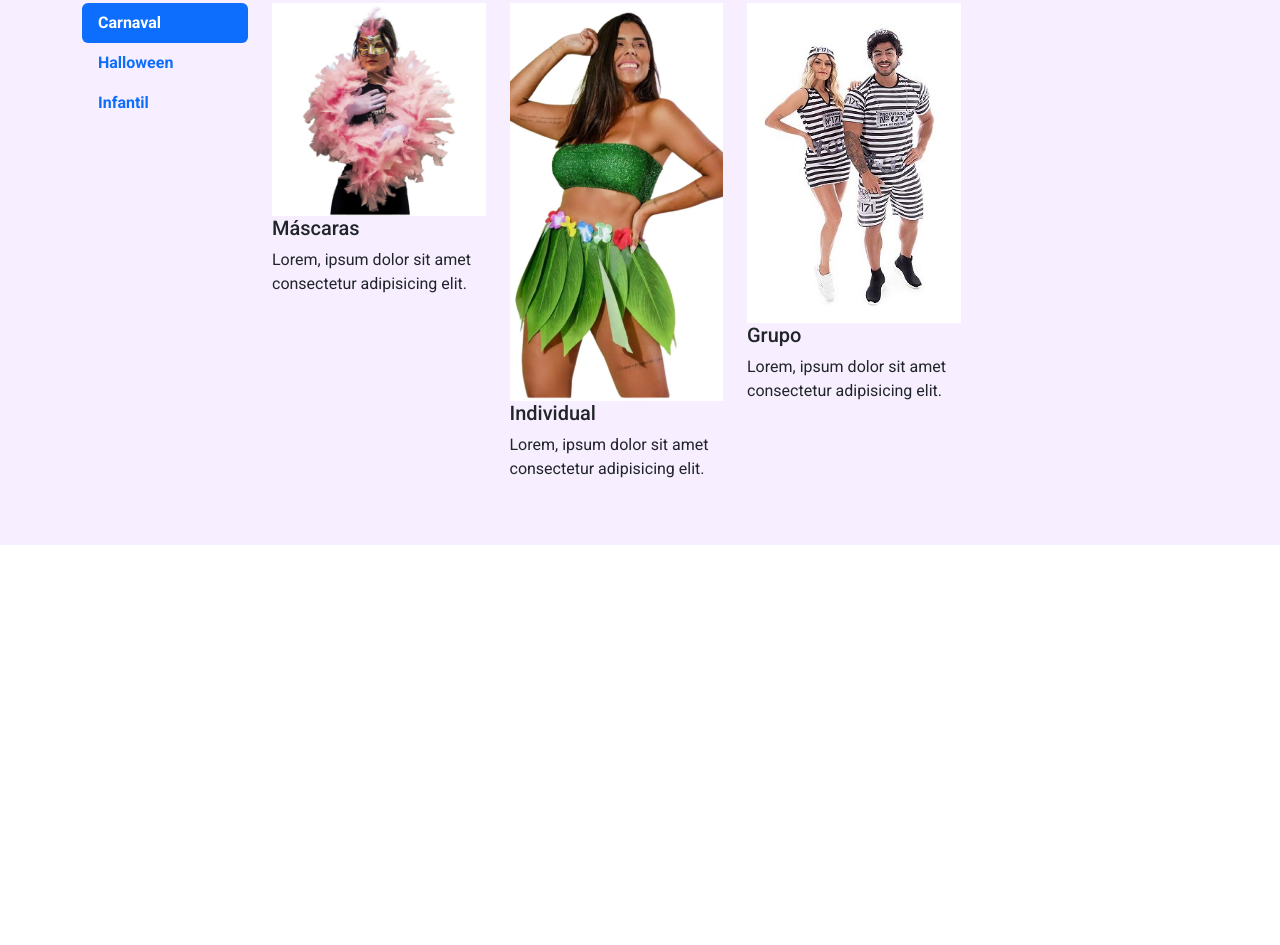
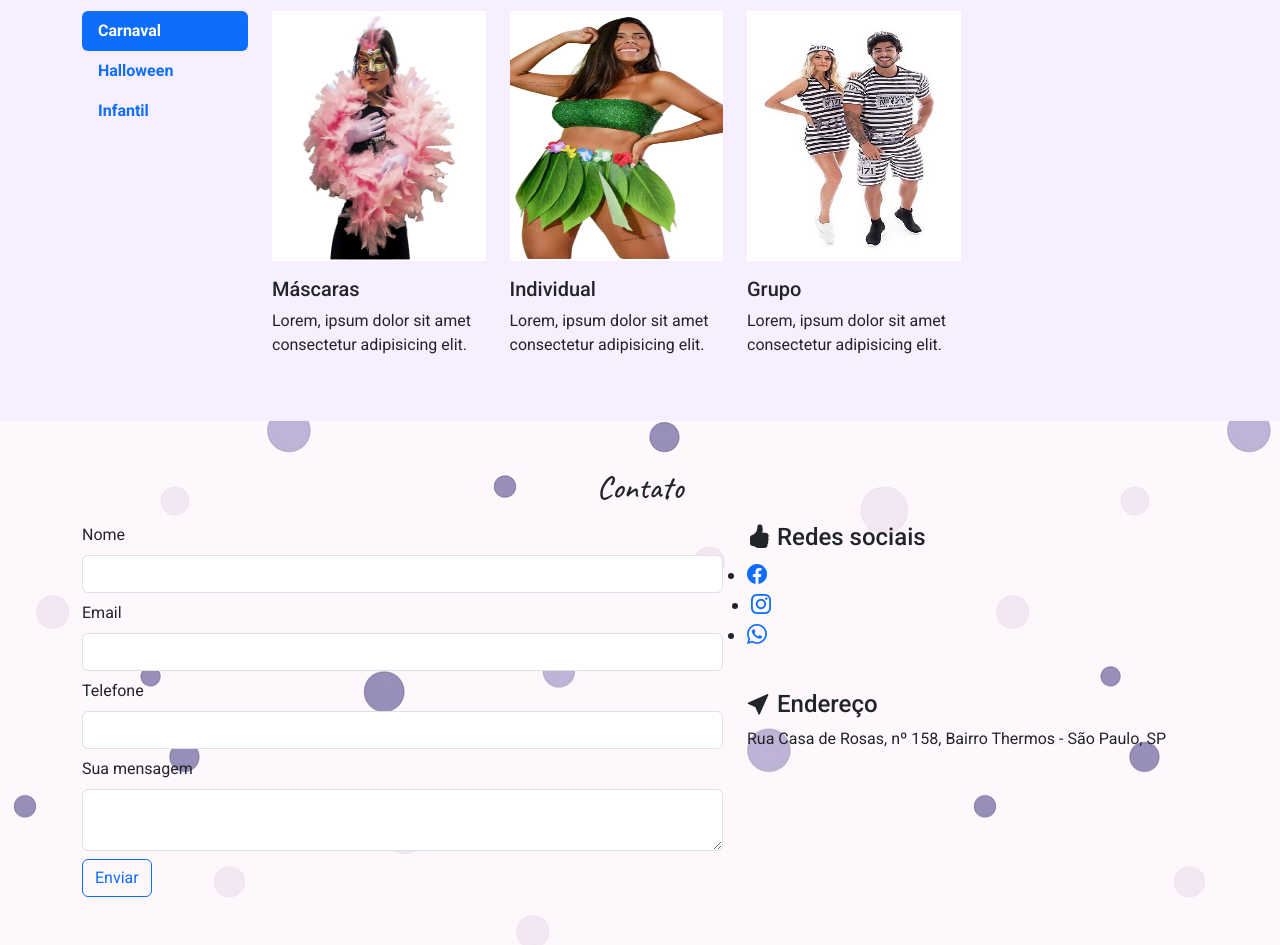
Before and after one commit to JoannEmawodia/Loja-De-Fantasia_Projeto-Bootstrap, a plain HTML site: page index.html in a window 1280 px wide. Shown: the part 1312-2257 px from the top of the page. Before the commit the page ends 1857 px from the top, so only its background shows below. Drawn offline with nearby package versions, Linux system fonts and the light colour scheme.

Commit message:
Add sessão de contato

```diff
--- a/index.html
+++ b/index.html
@@ -84,7 +84,7 @@
         <section id="produtos" class=" fundo-roxo pt-5 pb-5">
             <div class="container">
                 <div class="row">
-                    <h2 class="focus-title text-center">Produtos</h2>
+                    <h2 class="focus-title text-center mb-3">Produtos</h2>
                 </div>
                 <div class="row">
                     <aside class="col-md-2">
@@ -100,21 +100,21 @@
                                 <div class="row">
                                     <div class="col-md-3">
                                         <img src="./imagens/fantasia/carnaval.jpg" class="d-block w-100" alt="mulher com máscara">
-                                        <h5>Máscaras</h5>
+                                        <h5 class="mt-3">Máscaras</h5>
                                         <p>
                                             Lorem, ipsum dolor sit amet consectetur adipisicing elit.
                                         </p>
                                     </div>
                                     <div class="col-md-3">
                                         <img src="./imagens/fantasia/carnaval2.jpg" class="d-block w-100" alt="mulher vestida de havaiana">
-                                        <h5>Individual</h5>
+                                        <h5 class="mt-3">Individual</h5>
                                         <p>
                                             Lorem, ipsum dolor sit amet consectetur adipisicing elit.
                                         </p>
                                     </div>
                                     <div class="col-md-3">
                                         <img src="./imagens/fantasia/carnaval3.JPG" class="d-block w-100" alt="casal com roupa de presidiario">
-                                        <h5>Grupo</h5>
+                                        <h5 class="mt-3">Grupo</h5>
                                         <p>
                                             Lorem, ipsum dolor sit amet consectetur adipisicing elit.
                                         </p>
@@ -125,21 +125,21 @@
                                 <div class="row">
                                     <div class="col-md-3">
                                         <img src="./imagens/fantasia/halloween.jpg" class="d-block w-100" alt="fantasia de ceifador">
-                                        <h5>Ceifador</h5>
+                                        <h5 class="mt-3">Ceifador</h5>
                                         <p>
                                             Lorem, ipsum dolor sit amet consectetur adipisicing elit.
                                         </p>
                                     </div>
                                     <div class="col-md-3">
                                         <img src="./imagens/fantasia/halloween3.jpg" class="d-block w-100" alt="fantasia de fantasma">
-                                        <h5>Fantasma</h5>
+                                        <h5 class="mt-3">Fantasma</h5>
                                         <p>
                                             Lorem, ipsum dolor sit amet consectetur adipisicing elit.
                                         </p>
                                     </div>
                                     <div class="col-md-3">
                                         <img src="./imagens/fantasia/halloween4.png" class="d-block w-100" alt="fantasia de bruxa">
-                                        <h5>Bruxas</h5>
+                                        <h5 class="mt-3">Bruxas</h5>
                                         <p>
                                             Lorem, ipsum dolor sit amet consectetur adipisicing elit.
                                         </p>
@@ -150,21 +150,21 @@
                                 <div class="row">
                                     <div class="col-md-3">
                                         <img src="./imagens/fantasia/criança fantasia.jpg" class="d-block w-100" alt="criança fantasiada">
-                                        <h5>Criativas</h5>
+                                        <h5 class="mt-3">Criativas</h5>
                                         <p>
                                             Lorem, ipsum dolor sit amet consectetur adipisicing elit.
                                         </p>
                                     </div>
                                     <div class="col-md-3">
                                         <img src="./imagens/fantasia/heroi3.jpg" class="d-block w-100" alt="criança vestida de Goku">
-                                        <h5>Anime</h5>
+                                        <h5 class="mt-3">Anime</h5>
                                         <p>
                                             Lorem, ipsum dolor sit amet consectetur adipisicing elit.
                                         </p>
                                     </div>
                                     <div class="col-md-3">
                                         <img src="./imagens/fantasia/heroi5.jpg" class="d-block w-100" alt="criança vestida de capitão america">
-                                        <h5>Heroi</h5>
+                                        <h5 class="mt-3">Heroi</h5>
                                         <p>
                                             Lorem, ipsum dolor sit amet consectetur adipisicing elit.
                                         </p>
@@ -176,101 +176,70 @@
                 </div>
             </div>
         </section>
-        <!--<section id="produtos">
-            <div class="container">
+        <section id="contato" class="fundo-bolinha-roxa">
+            <div class="container pt-5 pb-5">
                 <div class="row">
-                    <h2 class="focus-title fs-2 text-center">Produtos</h2>
+                    <h2 class="focus-title text-center mb-3">Contato</h2>
                 </div>
                 <div class="row">
-                    <aside class="col-md-2">
-                        <nav class="nav nav-pills flex-column nav-produtos">
-                            <button data-bs-toggle="tab" data-bs-target="#conteudo-carnaval" class="text-start nav-link active" type="button">Carnaval </button>
-                            <button data-bs-toggle="tab" data-bs-target="#conteudo-halloween" class="text-start nav-link" type="button">Halloween</button>
-                            <button data-bs-toggle="tab" data-bs-target="#conteudo-infantil" class="text-start nav-link" type="button">Infantil</button>
-                        </nav>
-                    </aside>
-                    <div class="col-md-10">
-                        <div class="tab-content">
-                            <div class="tab-pane active" id="conteudo-carnaval">
-                                <div class="row">
-                                    <div class="col-md-3">
-                                        <img src="./imagens/fantasia/carnaval.jpg" class="d-block w-100" alt="mulher com máscara">
-                                        <h5>Máscaras</h5>
-                                        <p>
-                                            Lorem, ipsum dolor sit amet consectetur adipisicing elit.
-                                        </p>
-                                    </div>
-                                    <div class="col-md-3">
-                                        <img src="./imagens/fantasia/carnaval2.jpg" class="d-block w-100" alt="mulher vestida de havaiana">
-                                        <h5>Individual</h5>
-                                        <p>
-                                            Lorem, ipsum dolor sit amet consectetur adipisicing elit.
-                                        </p>
-                                    </div>
-                                    <div class="col-md-3">
-                                        <img src="./imagens/fantasia/carnaval3.JPG" class="d-block w-100" alt="casal com roupa de presidiario">
-                                        <h5>Grupo</h5>
-                                        <p>
-                                            Lorem, ipsum dolor sit amet consectetur adipisicing elit.
-                                        </p>
-                                    </div>
-                                </div>
+                    <div class="col-md-7">
+                        <form>
+                            <div class="mb-2">
+                                <label class="form-label" for="nome"> Nome</label>
+                                <input class="form-control" type="text" required>
                             </div>
-                            <div class="tab-pane active" id="conteudo-halloween">
-                                <div class="row">
-                                    <div class="col-md-3">
-                                        <img src="./imagens/fantasia/halloween.jpg" class="d-block w-100" alt="fantasia de ceifador">
-                                        <h5>Ceifador</h5>
-                                        <p>
-                                            Lorem, ipsum dolor sit amet consectetur adipisicing elit.
-                                        </p>
-                                    </div>
-                                    <div class="col-md-3">
-                                        <img src="./imagens/fantasia/halloween3.jpg" class="d-block w-100" alt="fantasia de fantasma">
-                                        <h5>Fantasma</h5>
-                                        <p>
-                                            Lorem, ipsum dolor sit amet consectetur adipisicing elit.
-                                        </p>
-                                    </div>
-                                    <div class="col-md-3">
-                                        <img src="./imagens/fantasia/halloween4.png" class="d-block w-100" alt="fantasia de bruxa">
-                                        <h5>Bruxas</h5>
-                                        <p>
-                                            Lorem, ipsum dolor sit amet consectetur adipisicing elit.
-                                        </p>
-                                    </div>
-                                </div>
+                            <div class="mb-2">
+                                <label class="form-label" for="email">Email</label>
+                                <input class="form-control" type="email">
                             </div>
-                            <div class="tab-pane active" id="conteudo-infantil">
-                                <div class="row">
-                                    <div class="col-md-4">
-                                        <img src="./imagens/fantasia/criança fantasia.jpg" class="d-block w-100" alt="criança fantasiada">
-                                        <h5>Criativas</h5>
-                                        <p>
-                                            Lorem, ipsum dolor sit amet consectetur adipisicing elit.
-                                        </p>
-                                    </div>
-                                    <div class="col-md-4">
-                                        <img src="./imagens/fantasia/heroi3.jpg" class="d-block w-100" alt="criança vestida de Goku">
-                                        <h5>Anime</h5>
-                                        <p>
-                                            Lorem, ipsum dolor sit amet consectetur adipisicing elit.
-                                        </p>
-                                    </div>
-                                    <div class="col-md-3">
-                                        <img src="./imagens/fantasia/heroi5.jpg" class="d-block w-100" alt="criança vestida de capitão america">
-                                        <h5>Heroi</h5>
-                                        <p>
-                                            Lorem, ipsum dolor sit amet consectetur adipisicing elit.
-                                        </p>
-                                    </div>
-                                </div>
+                            <div class="mb-2">
+                                <label class="form-label" for="telefone">Telefone</label>
+                                <input class="form-control" type="tel" required>
                             </div>
+                            <div class="mb-2">
+                                <label class="form-label" for="mensagem">Sua mensagem</label>
+                                <textarea class="form-control" name="mensagem" id="mensagem"></textarea>
+                            </div>
+                            <button class="btn btn-outline-primary" type="submit">Enviar</button>
+                        </form>
+                    </div>
+                    <div class="col-md-5">
+                        <div class="row">
+                            <h3 class="fs-4 text-colored">
+                                <i class="bi bi-hand-thumbs-up-fill"></i>
+                                Redes sociais
+                            </h3>
+                            <ul class="social-links">
+                                <li class="fs-5">
+                                    <a href="#">
+                                        <i class="bi bi-facebook text-colored"></i>
+                                    </a>
+                                </li>
+                                <li class="fs-5 ms-1 me-1">
+                                    <a href="#">
+                                        <i class="bi bi-instagram text-colored"></i>
+                                    </a>
+                                </li>
+                                <li class="fs-5">
+                                    <a href="#">
+                                        <i class="bi bi-whatsapp text-colored"></i>
+                                    </a>
+                                </li>
+                            </ul>
+                        </div>
+                        <div class="row mt-4">
+                            <h3 class="fs-4 text-colored">
+                                <i class="bi bi-cursor-fill"></i>
+                                Endereço
+                            </h3>
+                            <p>
+                                Rua Casa de Rosas, nº 158, Bairro Thermos - São Paulo, SP
+                            </p>
                         </div>
                     </div>
                 </div>
             </div>
-        </section>!--->
+        </section>
     </div>
 
 
--- a/main.css
+++ b/main.css
@@ -6,13 +6,18 @@ body{
     font-family: "Caveat", cursive;
 }
 
-#cabecalho{
-    background-color: rgb(140, 138, 165);
+hr{
+    background-color: black;
+    padding:3px;
 }
 
 #cabecalho h1,
 #cabecalho .nav-link{
     color:#fff;
+}
+
+#cabecalho{
+    background-color: rgb(187, 178, 195);
 }
 
 .carousel-item img {
@@ -27,3 +32,7 @@ body{
 .fundo-roxo{
     background-color: rgb(247, 238, 255);
 }
+
+#produtos img {
+    height: 250px;
+}
```
